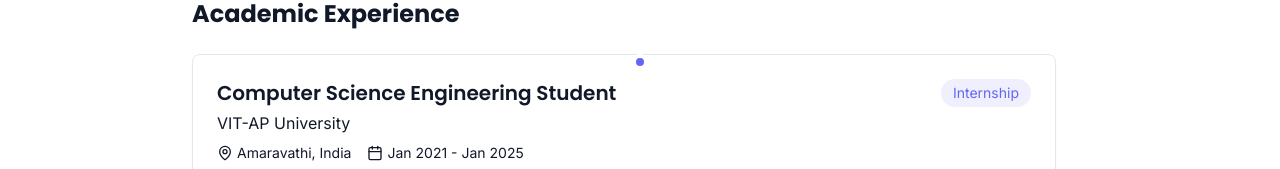
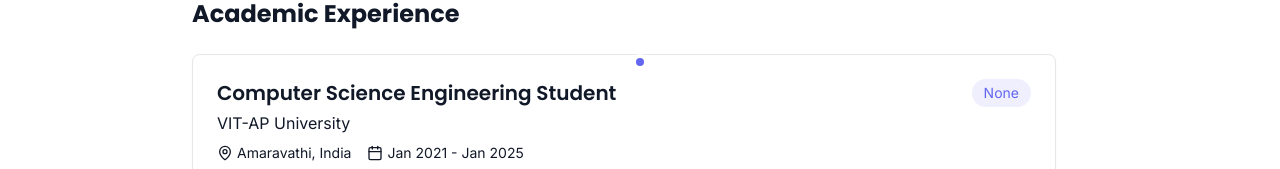
Before and after one commit to Sai-Naman-Gangiredla/PORTFOLIO, a Next.js app: page /experience in a window 1280 px wide. Shown: the part 438-607 px from the top of the page. Built offline with nearby package versions, Linux system fonts and the light colour scheme.

Commit message:
Change experience type

```diff
--- a/src/data/experience.ts
+++ b/src/data/experience.ts
@@ -8,7 +8,7 @@
   description: string;
   achievements: string[];
   technologies: string[];
-  type: "fulltime" | "internship" | "freelance";
+  type: "fulltime" | "internship" | "none";
   companyUrl?: string;
   companyLogo?: string;
 }
@@ -31,7 +31,7 @@
       "Participated in various technical workshops and certifications",
     ],
     technologies: ["Python", "Java", "JavaScript", "HTML/CSS", "Android", "Machine Learning", "Deep Learning", "Flask"],
-    type: "internship",
+    type: "none",
   },
 ];
 
```
